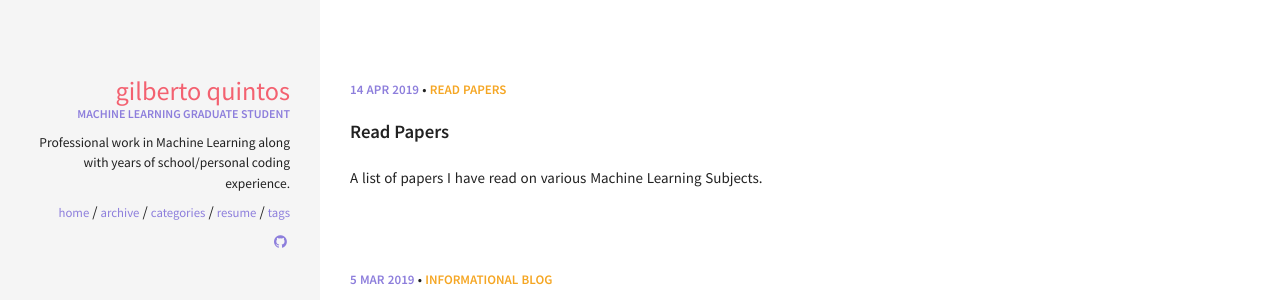
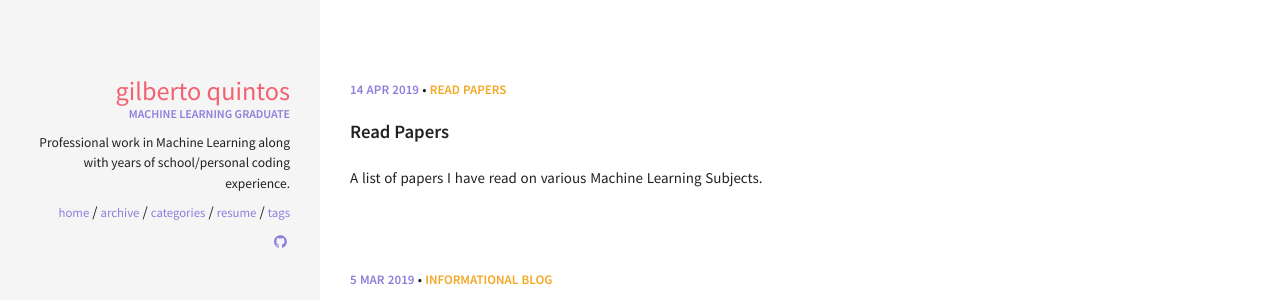
Before and after one commit to GilbertoQ/GilbertoQ.github.io, a Jekyll site: the page built from index.html, in a window 1280 px wide. Shown: the part 248-548 px from the top of the page. Built offline with Jekyll 4.4.1, drawn with Linux system fonts in a browser that asks for light colours.

Commit message:
Changed Config

```diff
--- a/_config.yml
+++ b/_config.yml
@@ -35,7 +35,7 @@ kramdown:
 owner:
   name: Gilberto Quintos
   avatar:
-  job: "Machine Learning Graduate Student"
+  job: "Machine Learning Graduate"
   bio: " Professional work in Machine Learning along with years of school/personal coding experience."
   email:
   disqus-shortname:
```
